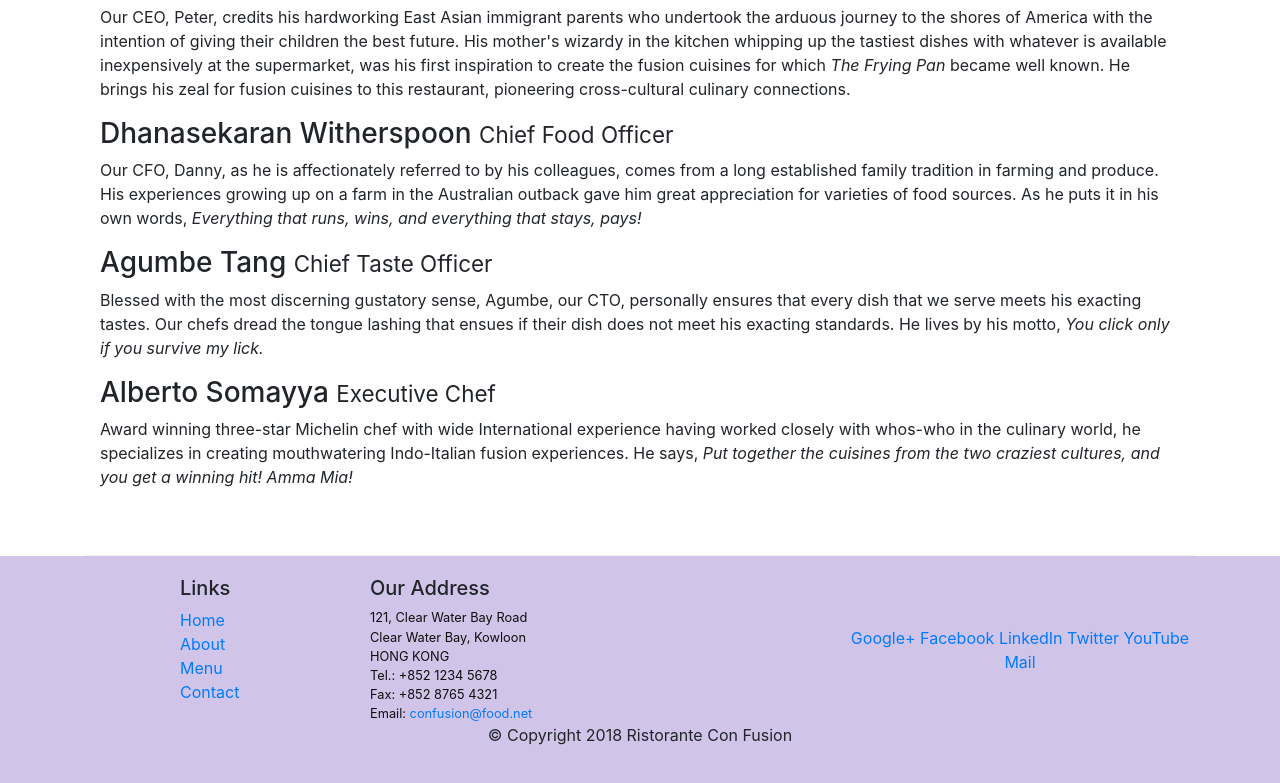
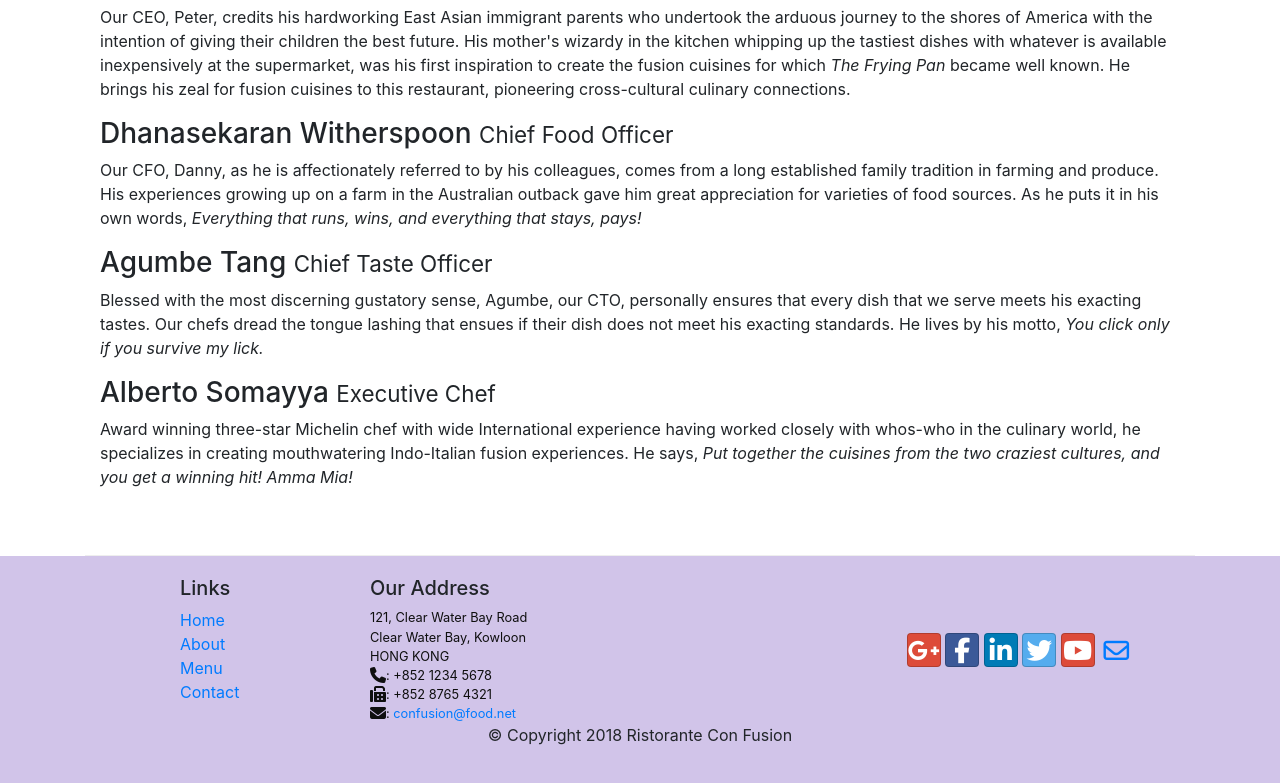
Before and after one commit to wajih19/Bootstrap-Practice, a website: page aboutus.html in a window 1280 px wide. Shown: the part 998-1781 px from the top of the page. Drawn offline with nearby package versions, Linux system fonts and the light colour scheme.

Commit message:
Icon font

```diff
--- a/aboutus.html
+++ b/aboutus.html
@@ -12,6 +12,8 @@
     <!-- Bootstrap CSS -->
     <link rel="stylesheet" href="node_modules/bootstrap/dist/css/bootstrap.min.css">
     <link href="css/styles.css" rel="stylesheet">
+    <link rel="stylesheet" href="node_modules/font-awesome/css/font-awesome.min.css">
+    <link rel="stylesheet" href="node_modules/bootstrap-social/bootstrap-social.css">
 
 </head>
 
@@ -25,10 +27,10 @@
            <a class="navbar-brand" href="/index.html">Ristorante Con Fusion</a>
            <div class="collapse navbar-collapse" id="Navbar">
             <ul class="navbar-nav mr-auto">
-                <li class="nav-item"><a class="nav-link" href="/index.html">Home</a></li>
-                <li class="nav-item active"><a class="nav-link" href="#">About</a></li>
-                <li class="nav-item"><a class="nav-link" href="#">Menu</a></li>
-                <li class="nav-item"><a class="nav-link" href="#">Contact</a></li>
+                <li class="nav-item"><a class="nav-link" href="/index.html"><span class="fa fa-home fa-lg"></span>Home</a></li>
+                <li class="nav-item active"><a class="nav-link" href="#"><span class="fa fa-info fa-lg"></span>About</a></li>
+                <li class="nav-item"><a class="nav-link" href="#"><span class="fa fa-list fa-lg"></span> Menu</a></li>
+                <li class="nav-item"><a class="nav-link" href="#"><span class="fa fa-address-card fa-lg"></span>Contact</a></li>
             </ul>
             </div>
 
@@ -106,19 +108,19 @@
 		              121, Clear Water Bay Road<br>
 		              Clear Water Bay, Kowloon<br>
 		              HONG KONG<br>
-		              Tel.: +852 1234 5678<br>
-		              Fax: +852 8765 4321<br>
-		              Email: <a href="mailto:confusion@food.net">confusion@food.net</a>
+		              <i class="fa fa-phone fa-lg"></i>: +852 1234 5678<br>
+		              <i class="fa fa-fax fa-lg"></i>: +852 8765 4321<br>
+		              <i class="fa fa-envelope fa-lg"></i>: <a href="mailto:confusion@food.net">confusion@food.net</a>
 		           </address>
                 </div>
                 <div class="col-12 col-sm-4 align-self-center">
                     <div class="text-center">
-                        <a href="http://google.com/+">Google+</a>
-                        <a href="http://www.facebook.com/profile.php?id=">Facebook</a>
-                        <a href="http://www.linkedin.com/in/">LinkedIn</a>
-                        <a href="http://twitter.com/">Twitter</a>
-                        <a href="http://youtube.com/">YouTube</a>
-                        <a href="mailto:">Mail</a>
+                        <a class="btn btn-social-icon btn-google" href="http://google.com/+"><i class="fa fa-google-plus"></i></a>
+                        <a class="btn btn-social-icon btn-facebook" href="http://www.facebook.com/profile.php?id="><i class="fa fa-facebook"></i></a>
+                        <a class="btn btn-social-icon btn-linkedin" href="http://www.linkedin.com/in/"><i class="fa fa-linkedin"></i></a>
+                        <a class="btn btn-social-icon btn-twitter" href="http://twitter.com/"><i class="fa fa-twitter"></i></a>
+                        <a class="btn btn-social-icon btn-google" href="http://youtube.com/"><i class="fa fa-youtube"></i></a>
+                        <a class="btn btn-social-icon" href="mailto:"><i class="fa fa-envelope-o"></i></a>
                     </div>
                 </div>
            </div>
--- a/package.json
+++ b/package.json
@@ -15,6 +15,8 @@
   },
   "dependencies": {
     "bootstrap": "^4.0.0",
+    "bootstrap-social": "^5.1.1",
+    "font": "^0.0.4",
     "jquery": "^3.3.1",
     "popper.js": "^1.12.9"
   }
```
Also changed, not shown: index.html (+15 -13 lines), 1 other file.
